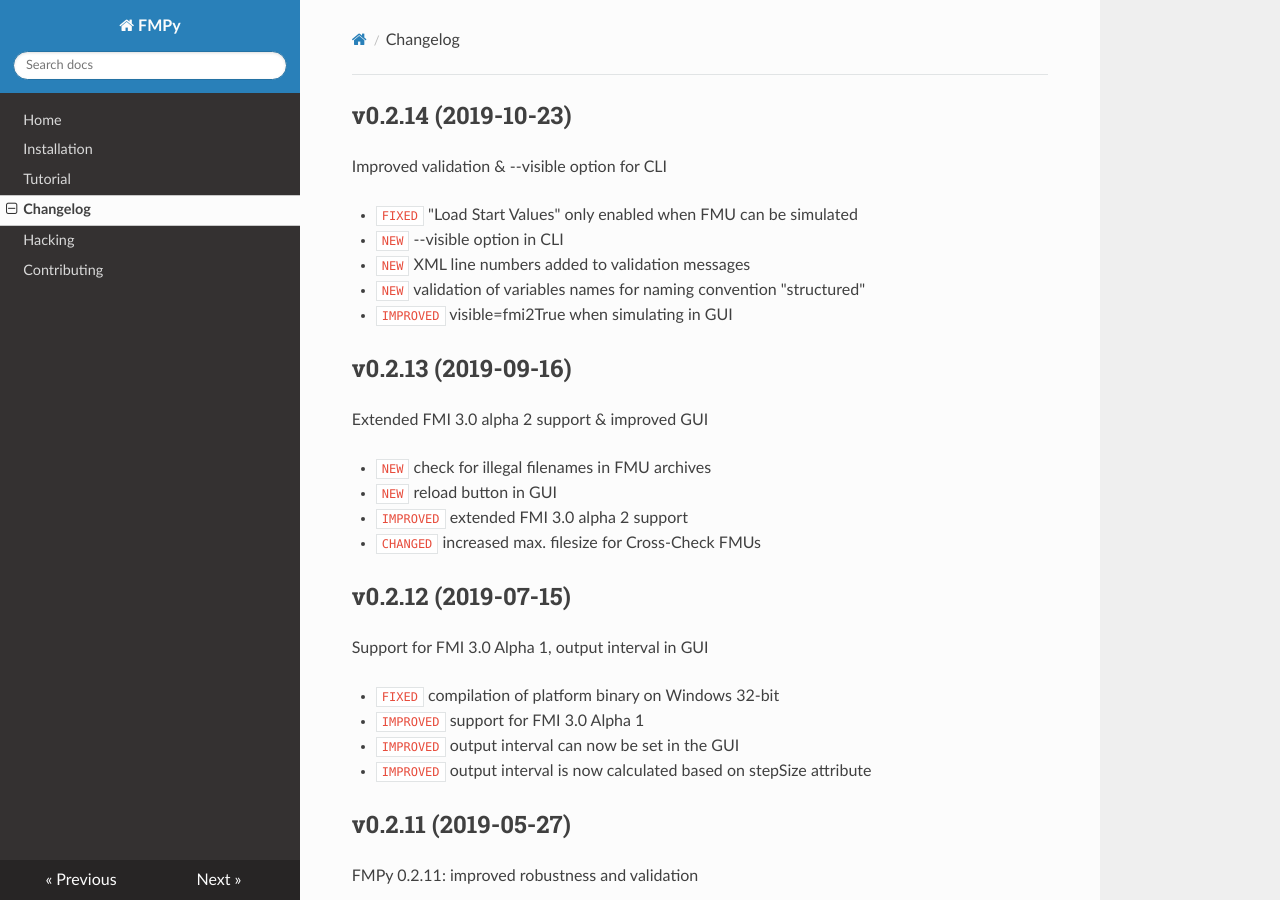
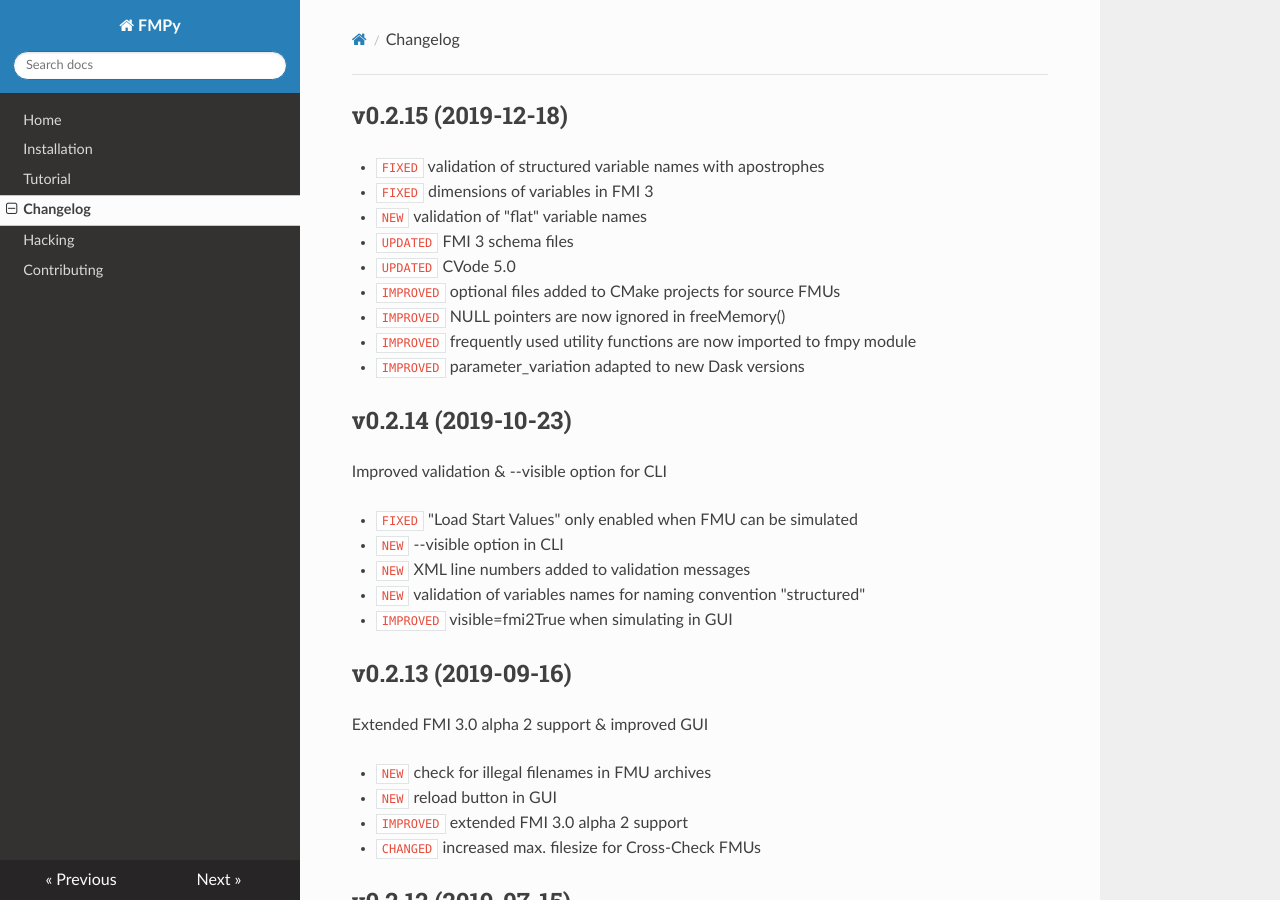
Before and after one commit to CATIA-Systems/FMPy, an MkDocs documentation site: the page built from docs/changelog.md, in a window 1280 px wide and 900 px high. Built offline with MkDocs 1.6.1, drawn with Linux system fonts in a browser that asks for light colours; nearby versions of some CDN libraries; old or Windows-style settings are respelled for this version of MkDocs.

Commit message:
Update changelog

```diff
--- a/docs/changelog.md
+++ b/docs/changelog.md
@@ -1,3 +1,15 @@
+## v0.2.15 (2019-12-18)
+
+- `FIXED` validation of structured variable names with apostrophes
+- `FIXED` dimensions of variables in FMI 3
+- `NEW` validation of "flat" variable names
+- `UPDATED` FMI 3 schema files
+- `UPDATED` CVode 5.0
+- `IMPROVED` optional files added to CMake projects for source FMUs
+- `IMPROVED` NULL pointers are now ignored in freeMemory()
+- `IMPROVED` frequently used utility functions are now imported to fmpy module
+- `IMPROVED` parameter_variation adapted to new Dask versions
+
 ## v0.2.14 (2019-10-23)
 
 Improved validation & --visible option for CLI
```
